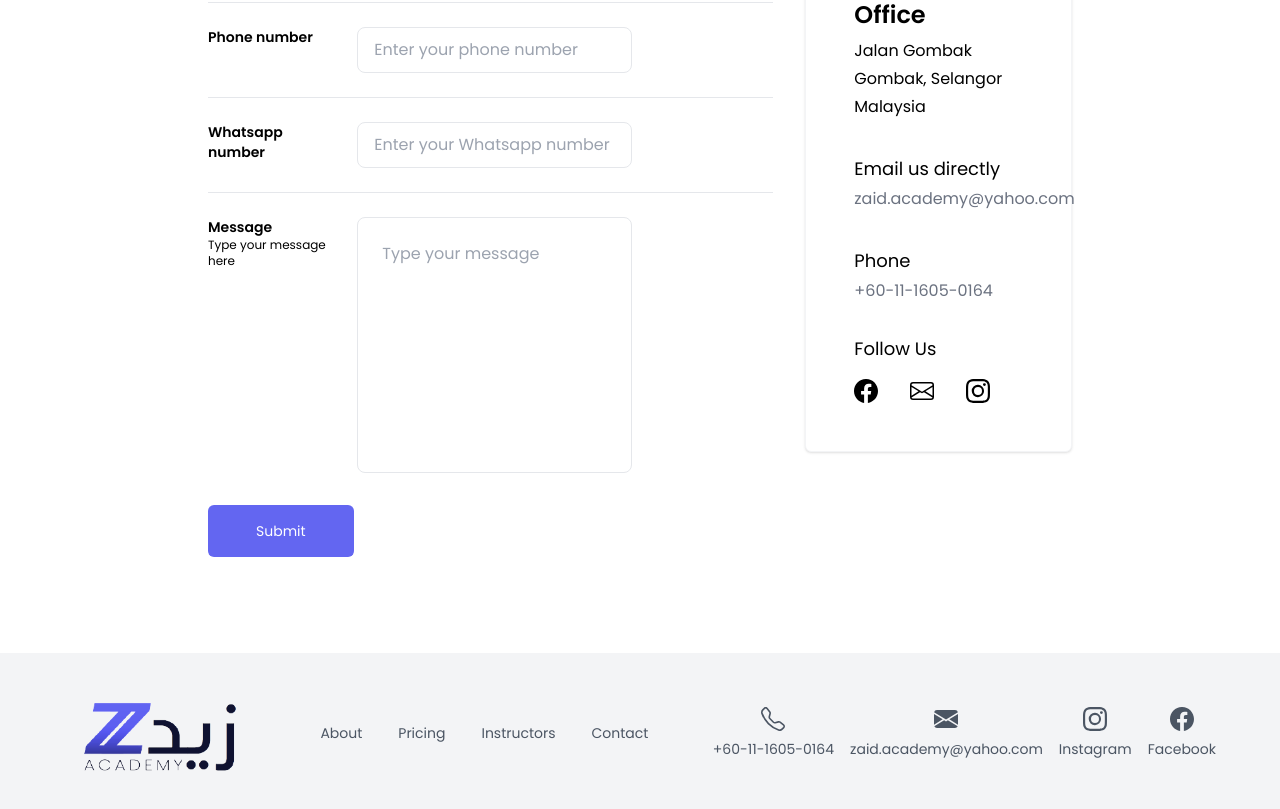
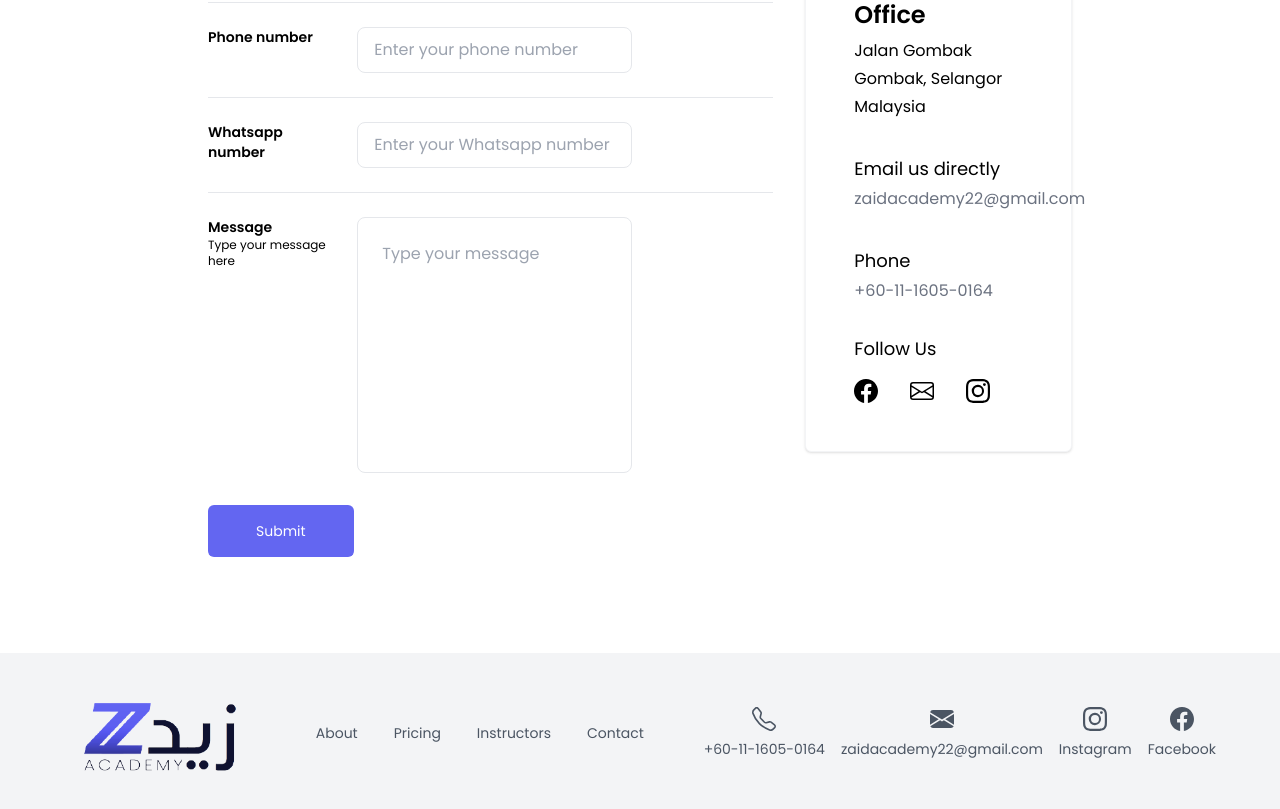
Before and after one commit to abuyusif01/zaid-academy, a Next.js app: page /contact in a window 1280 px wide. Shown: the part 463-1272 px from the top of the page. Built offline with nearby package versions, Linux system fonts and the light colour scheme; no server answers.

Commit message:
contact information updated

```diff
--- a/components/Footer.js
+++ b/components/Footer.js
@@ -45,11 +45,11 @@ const Footer = () => {
         <div className="space-y-2 flex flex-col justify-center items-center text-gray-600">
           <BsEnvelopeFill className="text-2xl" />
           <a
-            href="mailto:zaid.academy@yahoo.com"
+            href="mailto:zaidacademy22@gmail.com"
             target="blank"
             className="text-sm"
           >
-            zaid.academy@yahoo.com
+            zaidacademy22@gmail.com
           </a>
         </div>
         <div className="space-y-2 flex flex-col justify-center items-center  text-gray-600">
--- a/pages/contact.js
+++ b/pages/contact.js
@@ -185,11 +185,11 @@ const Contact = () => {
               <h4 className="text-lg leading-loose">Email us directly</h4>
               <p>
                 <a
-                  href="mailto:zaid.academy@yahoo.com"
+                  href="mailto:zaidacademy22@gmail.com"
                   target="blank"
                   className="text-gray-500 hover:text-indigo-500"
                 >
-                  zaid.academy@yahoo.com
+                  zaidacademy22@gmail.com
                 </a>
               </p>
             </div>
@@ -218,7 +218,7 @@ const Contact = () => {
                 </li>
                 <li>
                   <a
-                    href="mailto:zaid.academy@yahoo.com"
+                    href="mailto:zaidacademy22@gmail.com"
                     target="blank"
                     className="cursor-pointer"
                   >
```
